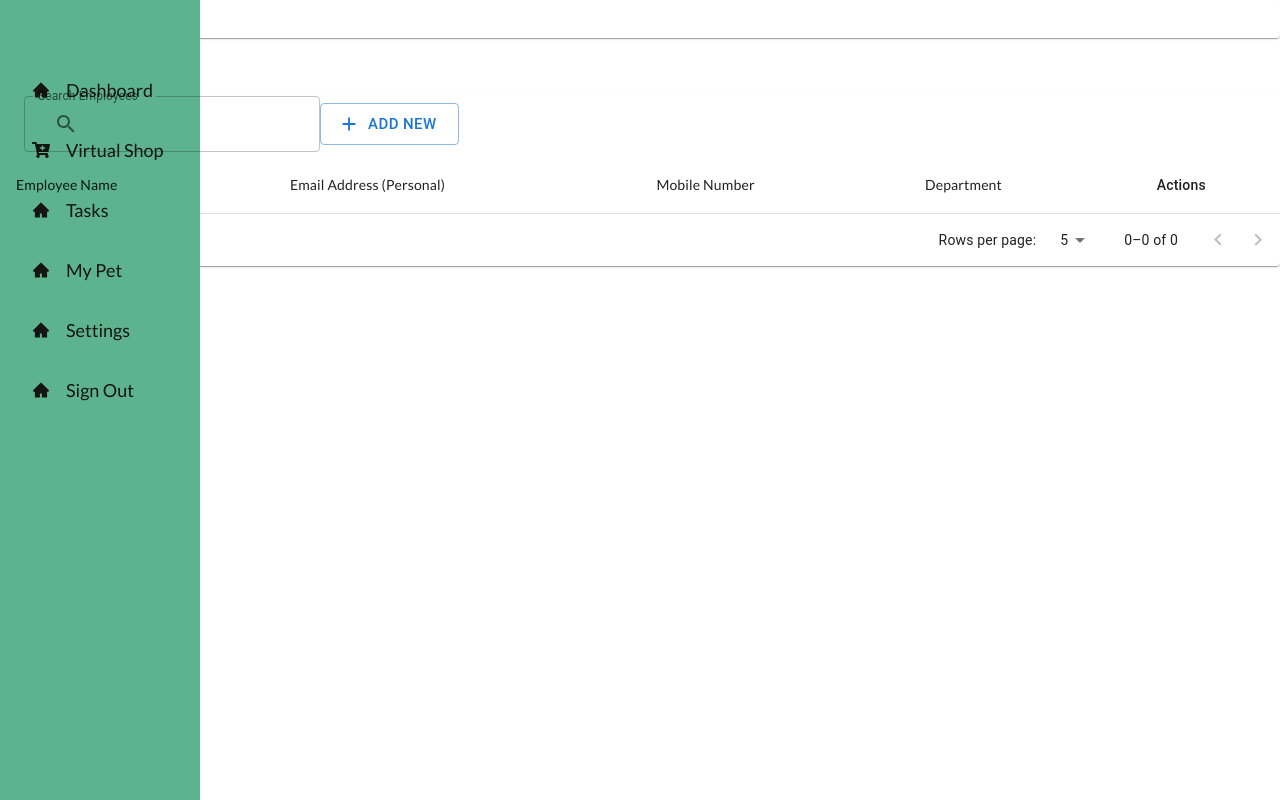
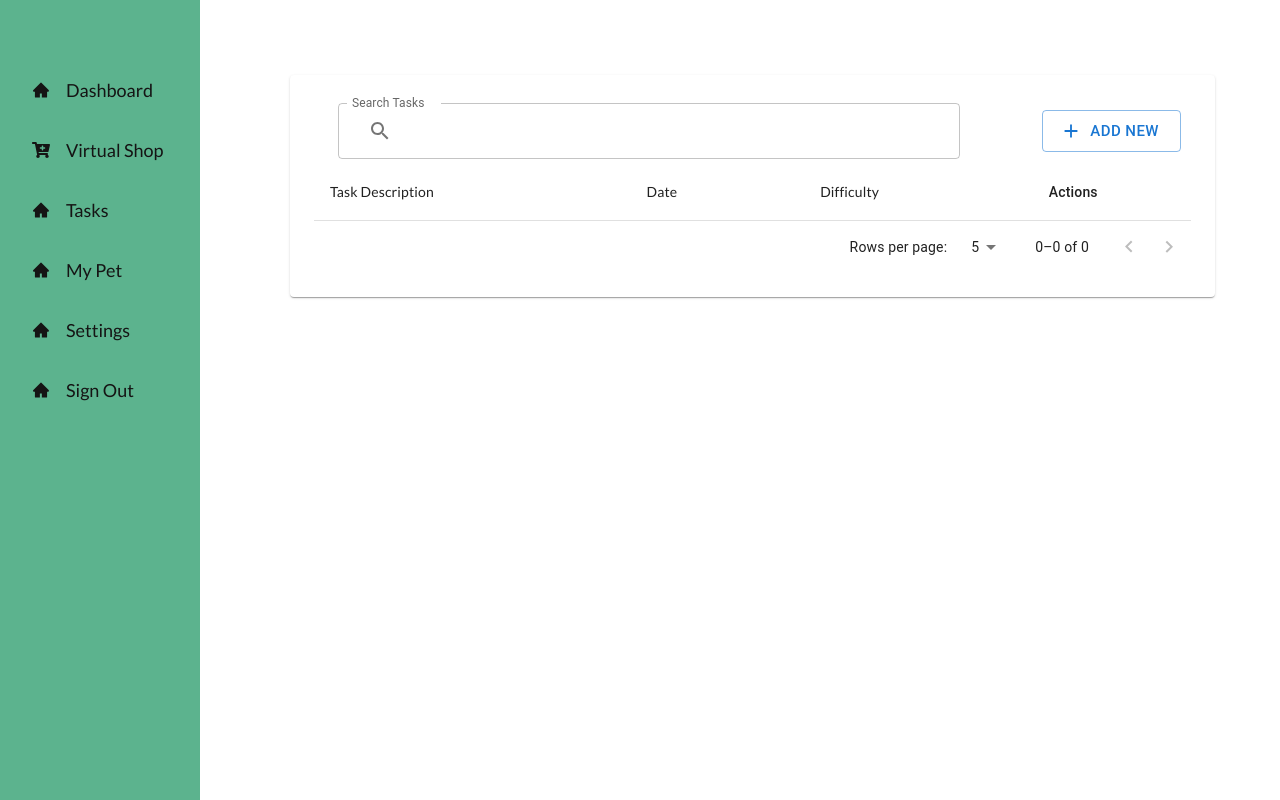
Before and after one commit to seeddhee/CSC_307_ToDoemon-, a React app in the folder react-frontend/: page /tasks in a window 1280 px wide. Built offline with nearby package versions, Linux system fonts and the light colour scheme.

Commit message:
saving progress for to-do list

```diff
--- a/react-frontend/package.json
+++ b/react-frontend/package.json
@@ -15,6 +15,7 @@
     "@testing-library/user-event": "^13.5.0",
     "axios": "^1.4.0",
     "dayjs": "^1.11.7",
+    "moment": "^2.29.4",
     "react": "^18.2.0",
     "react-dom": "^18.2.0",
     "react-icons": "^4.8.0",
--- a/react-frontend/src/components/controls/ActionButton.js
+++ b/react-frontend/src/components/controls/ActionButton.js
@@ -1,19 +1,29 @@
 import React from "react";
+import { styled } from "@mui/material/styles";
 import Button from "./ContainedButton";
-import { styled } from "@mui/system";
 
-const useStyles = styled((theme) => ({
-  root: {
+const PREFIX = "ActionButton";
+
+const classes = {
+  root: `${PREFIX}-root`,
+  secondary: `${PREFIX}-secondary`,
+  primary: `${PREFIX}-primary`
+};
+
+const StyledButton = styled(Button)(({ theme }) => ({
+  [`& .${classes.root}`]: {
     minWidth: 0,
     margin: theme.spacing(0.5)
   },
-  secondary: {
+
+  [`& .${classes.secondary}`]: {
     backgroundColor: theme.palette.secondary.light,
     "& .MuiButton-label": {
       color: theme.palette.secondary.main
     }
   },
-  primary: {
+
+  [`& .${classes.primary}`]: {
     backgroundColor: theme.palette.primary.light,
     "& .MuiButton-label": {
       color: theme.palette.primary.main
@@ -23,11 +33,10 @@ const useStyles = styled((theme) => ({
 
 export default function ActionButton(props) {
   const { color, children, onClick } = props;
-  const classes = useStyles();
 
   return (
-    <Button className={`${classes.root} ${classes[color]}`} onClick={onClick}>
+    <StyledButton className={`${classes.root} ${color}`} onClick={onClick}>
       {children}
-    </Button>
+    </StyledButton>
   );
 }
--- a/react-frontend/src/components/controls/ContainedButton.js
+++ b/react-frontend/src/components/controls/ContainedButton.js
@@ -1,23 +1,31 @@
 /* eslint-disable no-unused-vars */
 import React from "react";
-import { styled } from "@mui/system";
+import { styled } from "@mui/material/styles";
+import { makeStyles } from "@mui/material";
 import Button from "@mui/material/Button";
 
-const useStyles = styled((theme) => ({
-  root: {
+const PREFIX = "ContainedButton";
+
+const classes = {
+  root: `${PREFIX}-root`,
+  label: `${PREFIX}-label`
+};
+
+const StyledButton = styled(Button)(({ theme }) => ({
+  [`& .${classes.root}`]: {
     margin: theme.spacing(0.5)
   },
-  label: {
+
+  [`& .${classes.label}`]: {
     textTransform: "none"
   }
 }));
 
 export default function ContainedButton(props) {
   const { text, size, color, variant, onClick, ...other } = props;
-  const classes = useStyles();
 
   return (
-    <Button
+    <StyledButton
       variant={variant || "contained"}
       size={size || "large"}
       color={"primary"}
@@ -25,6 +33,6 @@ export default function ContainedButton(props) {
       {...other}
       classes={{ root: classes.root, label: classes.label }}>
       {text}
-    </Button>
+    </StyledButton>
   );
 }
--- a/react-frontend/src/components/controls/Controls.js
+++ b/react-frontend/src/components/controls/Controls.js
@@ -1,6 +1,5 @@
 import Input from "./Input";
 import RadioGroup from "./RadioGroup";
-import Select from "./Select";
 import Checkbox from "./Checkbox";
 import DateTimePickerValue from "./DateTimePicker";
 import ContainedButton from "./ContainedButton";
@@ -9,7 +8,6 @@ import ActionButton from "./ActionButton";
 const Controls = {
   Input,
   RadioGroup,
-  Select,
   Checkbox,
   DateTimePickerValue,
   ContainedButton,
--- a/react-frontend/src/components/tasks/PageHeader.js
+++ /dev/null
@@ -1,45 +0,0 @@
-import React from "react";
-import { Paper, Card, Typography } from "@mui/material";
-import { styled } from "@mui/system";
-
-const useStyles = styled((theme) => ({
-  root: {
-    backgroundColor: "#fdfdff"
-  },
-  pageHeader: {
-    padding: theme.spacing(4),
-    display: "flex",
-    marginBottom: theme.spacing(2)
-  },
-  pageIcon: {
-    display: "inline-block",
-    padding: theme.spacing(2),
-    color: "#3c44b1"
-  },
-  pageTitle: {
-    paddingLeft: theme.spacing(4),
-    "& .MuiTypography-subtitle2": {
-      opacity: "0.6"
-    }
-  }
-}));
-
-export default function PageHeader(props) {
-  const classes = useStyles();
-  const { title, subTitle, icon } = props;
-  return (
-    <Paper elevation={0} square className={classes.root}>
-      <div className={classes.pageHeader}>
-        <Card className={classes.pageIcon}>{icon}</Card>
-        <div className={classes.pageTitle}>
-          <Typography variant="h6" component="div">
-            {title}
-          </Typography>
-          <Typography variant="subtitle2" component="div">
-            {subTitle}
-          </Typography>
-        </div>
-      </div>
-    </Paper>
-  );
-}
--- a/react-frontend/src/components/tasks/Popup.js
+++ b/react-frontend/src/components/tasks/Popup.js
@@ -1,26 +1,33 @@
 import React from "react";
+import { styled } from "@mui/material/styles";
 import { Dialog, DialogTitle, DialogContent, Typography } from "@mui/material";
-import { styled } from "@mui/system";
 import Controls from "../controls/Controls";
 import CloseIcon from "@mui/icons-material/Close";
 
-const useStyles = styled((theme) => ({
-  dialogWrapper: {
+const PREFIX = "Popup";
+
+const classes = {
+  dialogWrapper: `${PREFIX}-dialogWrapper`,
+  dialogTitle: `${PREFIX}-dialogTitle`
+};
+
+const StyledDialog = styled(Dialog)(({ theme }) => ({
+  [`& .${classes.dialogWrapper}`]: {
     padding: theme.spacing(2),
     position: "absolute",
     top: theme.spacing(5)
   },
-  dialogTitle: {
+
+  [`& .${classes.dialogTitle}`]: {
     paddingRight: "0px"
   }
 }));
 
 export default function Popup(props) {
   const { title, children, openPopup, setOpenPopup } = props;
-  const classes = useStyles();
 
   return (
-    <Dialog open={openPopup} maxWidth="md" classes={{ paper: classes.dialogWrapper }}>
+    <StyledDialog open={openPopup} maxWidth="md" classes={{ paper: classes.dialogWrapper }}>
       <DialogTitle className={classes.dialogTitle}>
         <div style={{ display: "flex" }}>
           <Typography variant="h6" component="div" style={{ flexGrow: 1 }}>
@@ -36,6 +43,6 @@ export default function Popup(props) {
         </div>
       </DialogTitle>
       <DialogContent dividers>{children}</DialogContent>
-    </Dialog>
+    </StyledDialog>
   );
 }
--- a/react-frontend/src/components/tasks/useForm.js
+++ b/react-frontend/src/components/tasks/useForm.js
@@ -1,6 +1,22 @@
 /* eslint-disable no-unused-vars */
 import React, { useState } from "react";
-import { styled } from "@mui/system";
+import { styled } from "@mui/material/styles";
+import { makeStyles } from "@mui/material";
+
+const PREFIX = "useForm";
+
+const classes = {
+  root: `${PREFIX}-root`
+};
+
+const Root = styled("form")(({ theme }) => ({
+  [`&.${classes.root}`]: {
+    "& .MuiFormControl-root": {
+      width: "80%",
+      margin: theme.spacing(1)
+    }
+  }
+}));
 
 export function useForm(initialFValues, validateOnChange = false, validate) {
   const [values, setValues] = useState(initialFValues);
@@ -30,21 +46,11 @@ export function useForm(initialFValues, validateOnChange = false, validate) {
   };
 }
 
-const useStyles = styled((theme) => ({
-  root: {
-    "& .MuiFormControl-root": {
-      width: "80%",
-      margin: theme.spacing(1)
-    }
-  }
-}));
-
 export function Form(props) {
-  const classes = useStyles();
   const { children, ...other } = props;
   return (
-    <form className={classes.root} autoComplete="off" {...other}>
+    <Root className={classes.root} autoComplete="off" {...other}>
       {props.children}
-    </form>
+    </Root>
   );
 }
--- a/react-frontend/src/components/tasks/useTable.js
+++ b/react-frontend/src/components/tasks/useTable.js
@@ -1,4 +1,6 @@
+/* eslint-disable no-unused-vars */
 import React, { useState } from "react";
+import { styled } from "@mui/material/styles";
 import {
   Table,
   TableHead,
@@ -7,10 +9,15 @@ import {
   TablePagination,
   TableSortLabel
 } from "@mui/material";
-import { styled } from "@mui/system";
 
-const useStyles = styled((theme) => ({
-  table: {
+const PREFIX = "useTable";
+
+const classes = {
+  table: `${PREFIX}-table`
+};
+
+const Root = styled("a[orderBy]) {\n      return -1;\n    }\n    if (b[orderBy] ")(({ theme }) => ({
+  [`& .${classes.table}`]: {
     marginTop: theme.spacing(3),
     "& thead th": {
       fontWeight: "600",
@@ -28,8 +35,6 @@ const useStyles = styled((theme) => ({
 }));
 
 export default function useTable(records, headCells, filterFn) {
-  const classes = useStyles();
-
   const pages = [5, 10, 25];
   const [page, setPage] = useState(0);
   const [rowsPerPage, setRowsPerPage] = useState(pages[page]);
--- a/react-frontend/src/index.css
+++ b/react-frontend/src/index.css
@@ -68,3 +68,9 @@
 span {
   margin-left: 16px;
 }
+
+.task-page {
+  margin-left: 250px;
+  margin-top: 75px;
+  margin-right: 25px;
+}
--- a/react-frontend/src/routes/TaskForm.js
+++ b/react-frontend/src/routes/TaskForm.js
@@ -4,7 +4,6 @@ import dayjs from "dayjs";
 import Stack from "@mui/material/Stack";
 import Controls from "../components/controls/Controls";
 import { useForm, Form } from "../components/tasks/useForm";
-import * as taskService from "../services/taskService";
 
 const taskDifficulty = [
   { id: "easy", title: "Easy" },
@@ -16,7 +15,7 @@ const initialFValues = {
   id: 0,
   taskDescription: "",
   difficulty: "medium",
-  dueDate: dayjs(Date.now())
+  date: dayjs(Date.now())
 };
 
 export default function TaskForm(props) {
@@ -25,17 +24,7 @@ export default function TaskForm(props) {
   const validate = (fieldValues = values) => {
     let temp = { ...errors };
     if ("taskDescription" in fieldValues)
-      temp.fullName = fieldValues.fullName ? "" : "This field is required.";
-    if ("email" in fieldValues)
-      temp.email = /$^|.+@.+..+/.test(fieldValues.email) ? "" : "Email is not valid.";
-    if ("mobile" in fieldValues)
-      temp.mobile = fieldValues.mobile.length > 9 ? "" : "Minimum 10 numbers required.";
-    if ("departmentId" in fieldValues)
-      temp.departmentId = fieldValues.departmentId.length != 0 ? "" : "This field is required.";
-    setErrors({
-      ...temp
-    });
-
+      temp.taskDescription = fieldValues.taskDescription ? "" : "This field is required.";
     if (fieldValues == values) return Object.values(temp).every((x) => x == "");
   };
 
@@ -63,21 +52,21 @@ export default function TaskForm(props) {
     <Form onSubmit={handleSubmit}>
       <Stack spacing={{ xs: 1, sm: 2 }} direction="column" useFlexGap flexWrap="wrap">
         <Controls.Input
-          name="taskDesc"
+          name="taskDescription"
           label="Task Description"
-          value={values.fullName}
+          value={values.taskDescription}
           onChange={handleInputChange}
-          error={errors.fullName}
+          error={errors.taskDescription}
         />
         <Controls.DateTimePickerValue
           name="date"
           label="Date"
-          value={values.dueDate}
+          value={values.date}
           onChange={handleInputChange}
         />
         <Controls.RadioGroup
-          name="taskDifficulty"
-          label="Task Difficulty"
+          name="difficulty"
+          label="Difficulty"
           value={values.difficulty}
           onChange={handleInputChange}
           items={taskDifficulty}
--- a/react-frontend/src/routes/Tasks.js
+++ b/react-frontend/src/routes/Tasks.js
@@ -1,9 +1,7 @@
 import React, { useState } from "react";
+import { styled } from "@mui/material/styles";
 import TaskForm from "./TaskForm";
-import PageHeader from "../components/tasks/PageHeader";
-import PeopleOutlineIcon from "@mui/icons-material/PeopleOutline";
 import { Paper, TableBody, TableRow, TableCell, Toolbar, InputAdornment } from "@mui/material";
-import { styled } from "@mui/system";
 import useTable from "../components/tasks/useTable";
 import * as taskService from "../services/taskService";
 import Controls from "../components/controls/Controls";
@@ -13,30 +11,38 @@ import Popup from "../components/tasks/Popup";
 import EditIcon from "@mui/icons-material/Edit";
 import CloseIcon from "@mui/icons-material/Close";
 
-const useStyles = styled((theme) => ({
-  pageContent: {
+const PREFIX = "Tasks";
+
+const classes = {
+  pageContent: `${PREFIX}-pageContent`,
+  searchInput: `${PREFIX}-searchInput`,
+  newButton: `${PREFIX}-newButton`
+};
+
+const Root = styled("div")(({ theme }) => ({
+  [`& .${classes.pageContent}`]: {
     margin: theme.spacing(5),
     padding: theme.spacing(3)
   },
-  searchInput: {
+
+  [`& .${classes.searchInput}`]: {
     width: "75%"
   },
-  newButton: {
+
+  [`& .${classes.newButton}`]: {
     position: "absolute",
     right: "10px"
   }
 }));
 
 const headCells = [
-  { id: "fullName", label: "Employee Name" },
-  { id: "email", label: "Email Address (Personal)" },
-  { id: "mobile", label: "Mobile Number" },
-  { id: "department", label: "Department" },
+  { id: "taskDescription", label: "Task Description" },
+  { id: "date", label: "Date" },
+  { id: "difficulty", label: "Difficulty" },
   { id: "actions", label: "Actions", disableSorting: true }
 ];
 
 export default function Tasks() {
-  const classes = useStyles();
   const [recordForEdit, setRecordForEdit] = useState(null);
   const [records, setRecords] = useState(taskService.getAllEmployees());
   const [filterFn, setFilterFn] = useState({
@@ -57,7 +63,7 @@ export default function Tasks() {
     setFilterFn({
       fn: (items) => {
         if (target.value == "") return items;
-        else return items.filter((x) => x.fullName.toLowerCase().includes(target.value));
+        else return items.filter((x) => x.taskDescription.toLowerCase().includes(target.value));
       }
     });
   };
@@ -77,16 +83,11 @@ export default function Tasks() {
   };
 
   return (
-    <>
-      <PageHeader
-        title="New Employee"
-        subTitle="Form design with validation"
-        icon={<PeopleOutlineIcon fontSize="large" />}
-      />
+    <Root className="task-page">
       <Paper className={classes.pageContent}>
         <Toolbar>
           <Controls.Input
-            label="Search Employees"
+            label="Search Tasks"
             className={classes.searchInput}
             InputProps={{
               startAdornment: (
@@ -113,10 +114,9 @@ export default function Tasks() {
           <TableBody>
             {recordsAfterPagingAndSorting().map((item) => (
               <TableRow key={item.id}>
-                <TableCell>{item.fullName}</TableCell>
-                <TableCell>{item.email}</TableCell>
-                <TableCell>{item.mobile}</TableCell>
-                <TableCell>{item.department}</TableCell>
+                <TableCell>{item.taskDescription}</TableCell>
+                <TableCell>{item.date}</TableCell>
+                <TableCell>{item.difficulty}</TableCell>
                 <TableCell>
                   <Controls.ActionButton
                     color="primary"
@@ -138,6 +138,6 @@ export default function Tasks() {
       <Popup title="Task Form" openPopup={openPopup} setOpenPopup={setOpenPopup}>
         <TaskForm recordForEdit={recordForEdit} addOrEdit={addOrEdit} />
       </Popup>
-    </>
+    </Root>
   );
 }
--- a/react-frontend/src/services/taskService.js
+++ b/react-frontend/src/services/taskService.js
@@ -2,13 +2,6 @@ const KEYS = {
   employees: "employees",
   employeeId: "employeeId"
 };
-
-export const getDepartmentCollection = () => [
-  { id: "1", title: "Development" },
-  { id: "2", title: "Marketing" },
-  { id: "3", title: "Accounting" },
-  { id: "4", title: "HR" }
-];
 
 export function insertEmployee(data) {
   let employees = getAllEmployees();
@@ -35,10 +28,5 @@ export function getAllEmployees() {
   if (localStorage.getItem(KEYS.employees) == null)
     localStorage.setItem(KEYS.employees, JSON.stringify([]));
   let employees = JSON.parse(localStorage.getItem(KEYS.employees));
-  //map departmentID to department title
-  let departments = getDepartmentCollection();
-  return employees.map((x) => ({
-    ...x,
-    department: departments[x.departmentId - 1].title
-  }));
+  return employees;
 }
```
Also changed, not shown: react-frontend/src/components/controls/Select.js (deleted, +0 -27 lines), 2 other files.
